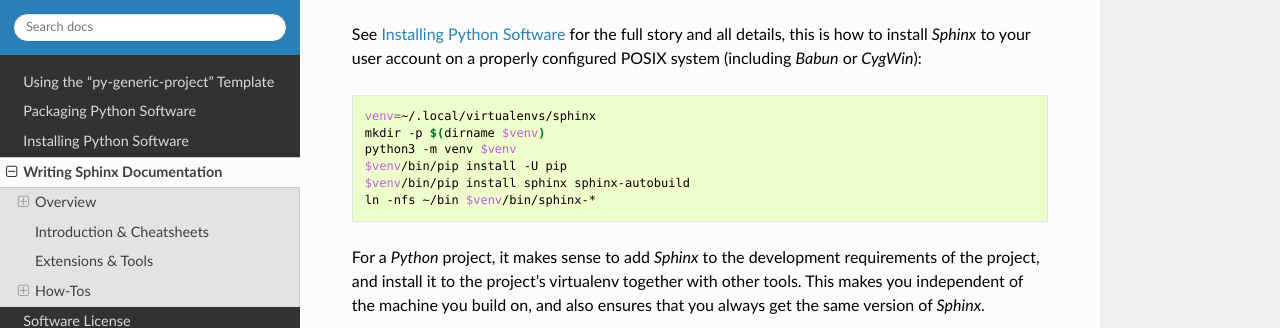
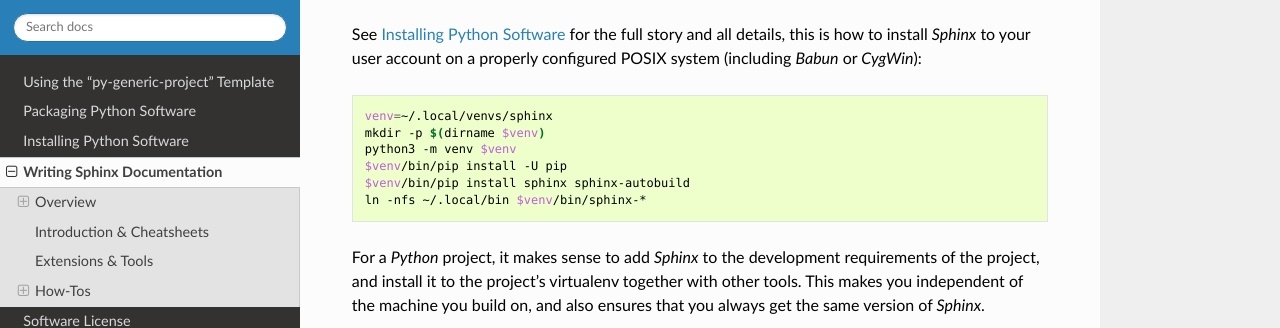
Before and after one commit to Springerle/py-generic-project, a Sphinx documentation site: the page built from docs/authoring.rst, in a window 1280 px wide and 900 px high, scrolled down 1944 px. Shown: the part 151-479 px from the top of the window. Built offline with Sphinx 7.4.7 and the Read the Docs theme 2.0.0, drawn with Linux system fonts in a browser that asks for light colours.

Commit message:
docs: use 'venvs' and '.local/bin'

```diff
--- a/docs/authoring.rst
+++ b/docs/authoring.rst
@@ -152,12 +152,12 @@
 
 .. code-block:: shell
 
-    venv=~/.local/virtualenvs/sphinx
+    venv=~/.local/venvs/sphinx
     mkdir -p $(dirname $venv)
     python3 -m venv $venv
     $venv/bin/pip install -U pip
     $venv/bin/pip install sphinx sphinx-autobuild
-    ln -nfs ~/bin $venv/bin/sphinx-*
+    ln -nfs ~/.local/bin $venv/bin/sphinx-*
 
 For a *Python* project, it makes sense to add *Sphinx* to the
 development requirements of the project, and install it to the project's
```
